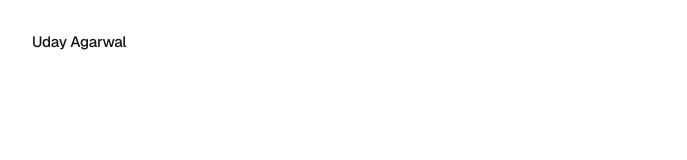
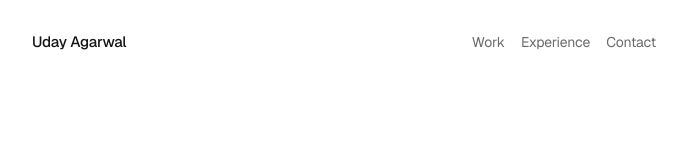
Before and after one commit to Uday-2611/personal-portfolio, a Next.js app: page / in a window 1280 px wide. Shown: the top 160 px of the page, without its empty margins (296-983 px from the left). Built offline with nearby package versions, Linux system fonts and the light colour scheme.

Commit message:
Restore header navigation

```diff
--- a/src/app/page.tsx
+++ b/src/app/page.tsx
@@ -7,10 +7,15 @@ const linkClass =
 export default function Home() {
   return (
     <main className="mx-auto min-h-screen w-full max-w-[680px] px-4 py-4 min-[420px]:px-5 sm:px-7 sm:py-7">
-      <header className="pt-1 text-[15px] leading-5">
-        <a href="#top" className="font-medium tracking-[-0.015em]">
+      <header className="flex items-start justify-between gap-x-6 gap-y-3 pt-1 leading-5 max-[380px]:flex-col">
+        <a href="#top" className="text-[15px] font-medium tracking-[-0.015em]">
           Uday Agarwal
         </a>
+        <nav aria-label="Main navigation" className="flex flex-wrap gap-x-4 gap-y-2 text-[14px] text-muted-foreground">
+          <a href="#work" className="transition-colors hover:text-foreground">Work</a>
+          <a href="#experience" className="transition-colors hover:text-foreground">Experience</a>
+          <a href="#contact" className="transition-colors hover:text-foreground">Contact</a>
+        </nav>
       </header>
 
       <div id="top" className="pt-[clamp(6rem,20svh,10rem)] sm:pt-[28vh]">
```
